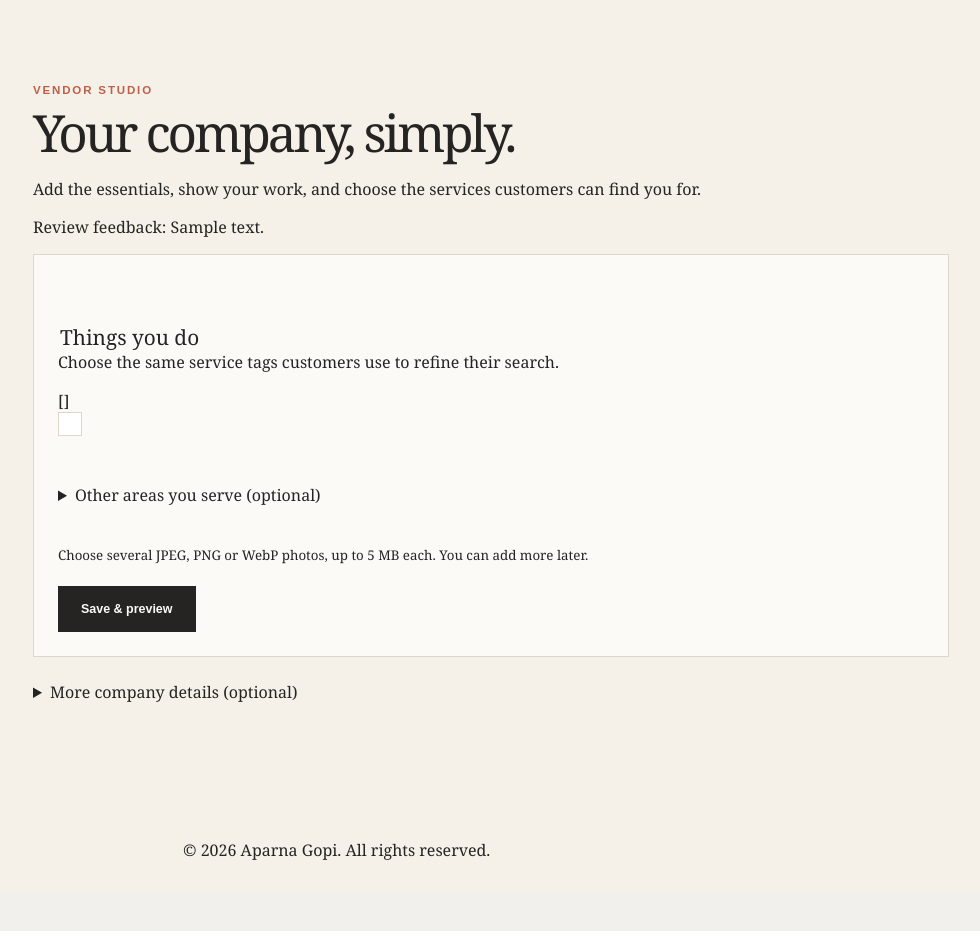
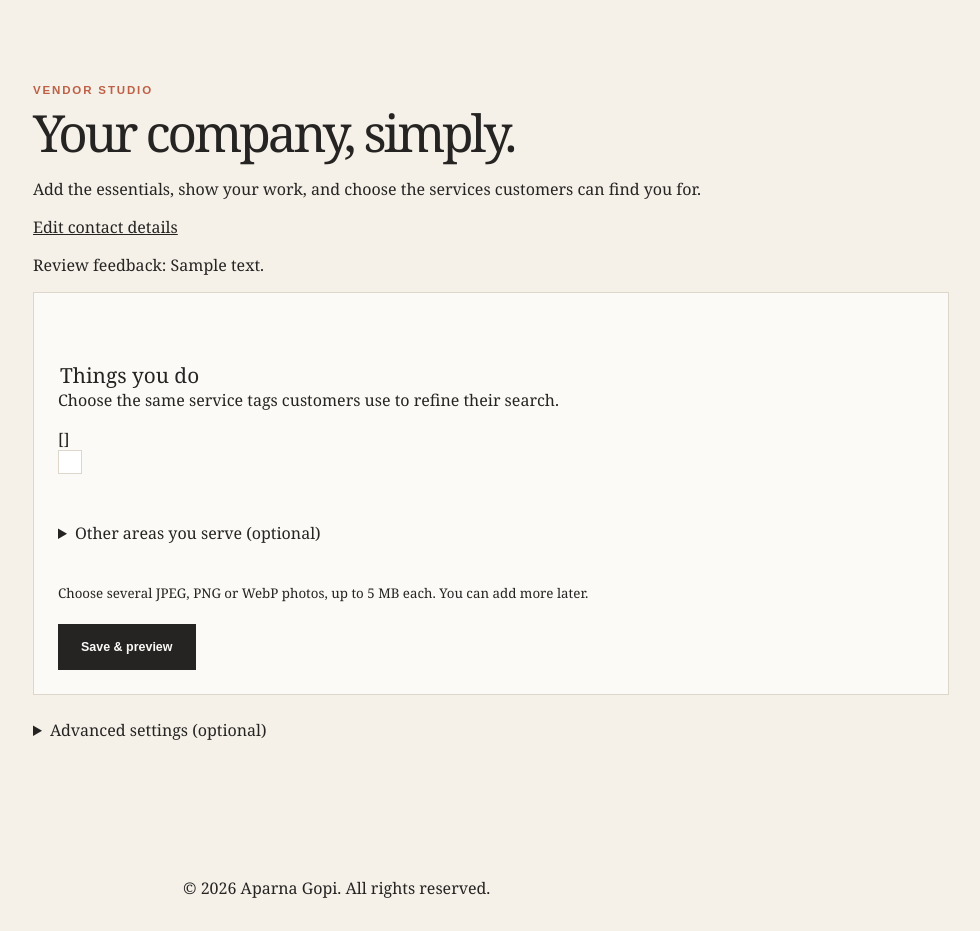
Before and after one commit to AparnaGopi/den, a Django app: template templates/core/vendor_quick_profile.html in a window 1280 px wide. Shown: the part 88-1019 px from the top of the page, without its empty margins (149-1129 px from the left). Before the commit the page ends 948 px from the top, so only its background shows below. Run offline with Django 5.2, Linux system fonts and the light colour scheme; the template is opened without the code that fills it: most values are stand-ins (such as "Sample title", 1, 10 or a date in 2020); form fields are guessed from the names that the template uses.

Commit message:
Simplify vendor contact editing

```diff
--- a/templates/core/vendor_quick_profile.html
+++ b/templates/core/vendor_quick_profile.html
@@ -4,6 +4,7 @@
 <section class="management-page quick-vendor-page">
   <p class="eyebrow">Vendor studio</p><h1>Your company, simply.</h1>
   <p>Add the essentials, show your work, and choose the services customers can find you for.</p>
+  <p><a href="{% url 'core:vendor-profile-manage' %}?contact=1">Edit contact details</a></p>
   {% if profile.review_feedback %}<p role="status">Review feedback: {{ profile.review_feedback }}</p>{% endif %}
   <form method="post" enctype="multipart/form-data" class="management-form quick-vendor-form">{% csrf_token %}
     <input type="hidden" name="quick_profile" value="1">{{ form.non_field_errors }}
@@ -20,7 +21,7 @@
     {% if profile.portfolio_entries.exists %}<div class="quick-photo-grid">{% for photo in profile.portfolio_entries.all %}<img src="{{ photo.image.url }}" alt="{{ photo.caption|default:'Your work' }}" loading="lazy">{% endfor %}</div><p><a href="{% url 'core:vendor-portfolio-manage' %}">Manage existing pictures</a></p>{% endif %}
     <button type="submit" class="button button-primary">Save & preview</button>
   </form>
-  <details class="quick-areas"><summary>More company details (optional)</summary><p><a href="{% url 'core:vendor-profile-manage' %}?advanced=1">Edit contact details, categories and links</a> · <a href="{% url 'core:vendor-listings-manage' %}">Add packages and pricing</a> · <a href="{% url 'core:vendor-profile-manage' %}?guided=1">Use guided setup</a></p></details>
+  <details class="quick-areas"><summary>Advanced settings (optional)</summary><p><a href="{% url 'core:vendor-profile-manage' %}?advanced=1">Additional business details</a> · <a href="{% url 'core:vendor-listings-manage' %}">Packages and pricing</a></p></details>
 </section>
 <script>
 const other = document.querySelector('input[name="help_types"][value="OTHER"]');
```
